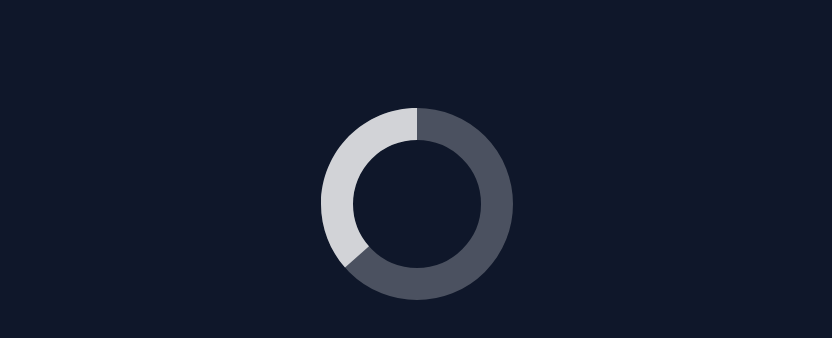
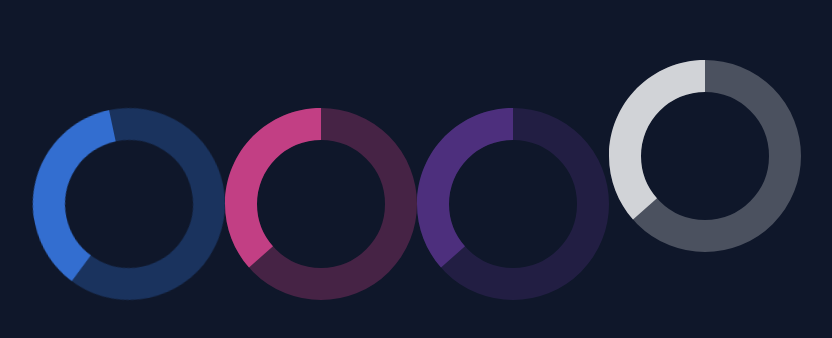
Before and after one commit to tanimomor/tailwind-sandbox, a plain HTML site: page 16-animation/index.html in a window 1280 px wide. Shown: the part 196-534 px from the top of the page, without its empty margins (223-1055 px from the left). Drawn offline with nearby package versions, Linux system fonts and the light colour scheme.

Commit message:
Animations

```diff
--- a/16-animation/index.html
+++ b/16-animation/index.html
@@ -5,12 +5,90 @@
   <meta http-equiv="X-UA-Compatible" content="IE=edge" />
   <meta name="viewport" content="width=device-width, initial-scale=1.0" />
   <script src="https://cdn.tailwindcss.com"></script>
+  <script>
+    tailwind.config = {
+      theme: {
+        extend: {
+          animation: {
+            'spin-slow': 'spin 3s linear infinite',
+            wiggle: 'wiggle 1s ease-in-out infinite'
+          },
+          keyframes: {
+            wiggle: {
+              '0%, 100%': {transform: 'rotate(-12deg)'},
+              '50%': {transform: 'rotate(12deg)'}
+            }
+          }
+        },
+      },
+    }
+  </script>
   <title>Animation</title>
 </head>
 <body>
 <div class="flex items-center justify-center min-h-screen bg-slate-900">
   <svg
-        class="w-48 text-white"
+          class="w-48 text-blue-500 animate-wiggle"
+          xmlns="http://www.w3.org/2000/svg"
+          fill="none"
+          viewBox="0 0 24 24"
+  >
+    <circle
+            class="opacity-25"
+            cx="12"
+            cy="12"
+            r="10"
+            stroke="currentColor"
+            stroke-width="4"
+    ></circle>
+    <path
+            class="opacity-75"
+            fill="currentColor"
+            d="M4 12a8 8 0 018-8V0C5.373 0 0 5.373 0 12h4zm2 5.291A7.962 7.962 0 014 12H0c0 3.042 1.135 5.824 3 7.938l3-2.647z"
+    ></path>
+  </svg>
+  <svg
+          class="w-48 text-pink-500 animate-ping"
+          xmlns="http://www.w3.org/2000/svg"
+          fill="none"
+          viewBox="0 0 24 24"
+  >
+    <circle
+            class="opacity-25"
+            cx="12"
+            cy="12"
+            r="10"
+            stroke="currentColor"
+            stroke-width="4"
+    ></circle>
+    <path
+            class="opacity-75"
+            fill="currentColor"
+            d="M4 12a8 8 0 018-8V0C5.373 0 0 5.373 0 12h4zm2 5.291A7.962 7.962 0 014 12H0c0 3.042 1.135 5.824 3 7.938l3-2.647z"
+    ></path>
+  </svg>
+  <svg
+          class="w-48 text-purple-500 animate-pulse"
+          xmlns="http://www.w3.org/2000/svg"
+          fill="none"
+          viewBox="0 0 24 24"
+  >
+    <circle
+            class="opacity-25"
+            cx="12"
+            cy="12"
+            r="10"
+            stroke="currentColor"
+            stroke-width="4"
+    ></circle>
+    <path
+            class="opacity-75"
+            fill="currentColor"
+            d="M4 12a8 8 0 018-8V0C5.373 0 0 5.373 0 12h4zm2 5.291A7.962 7.962 0 014 12H0c0 3.042 1.135 5.824 3 7.938l3-2.647z"
+    ></path>
+  </svg>
+  <svg
+          class="w-48 text-white animate-bounce"
           xmlns="http://www.w3.org/2000/svg"
           fill="none"
           viewBox="0 0 24 24"
```
Lines whose indentation alone changed are shown as unchanged.
